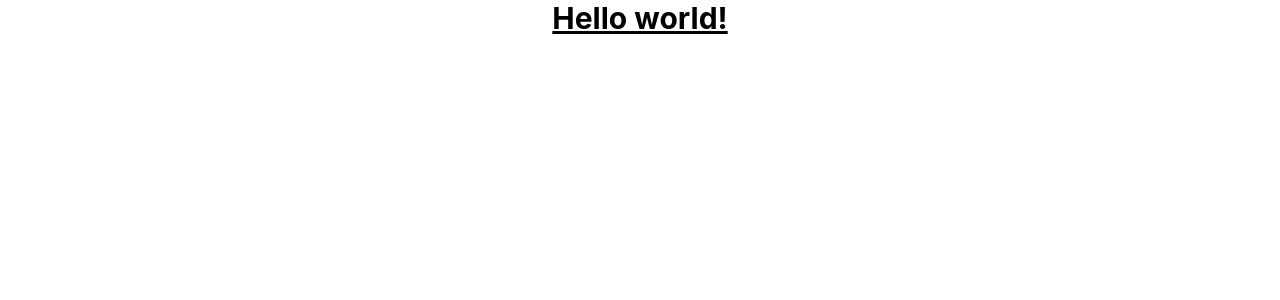
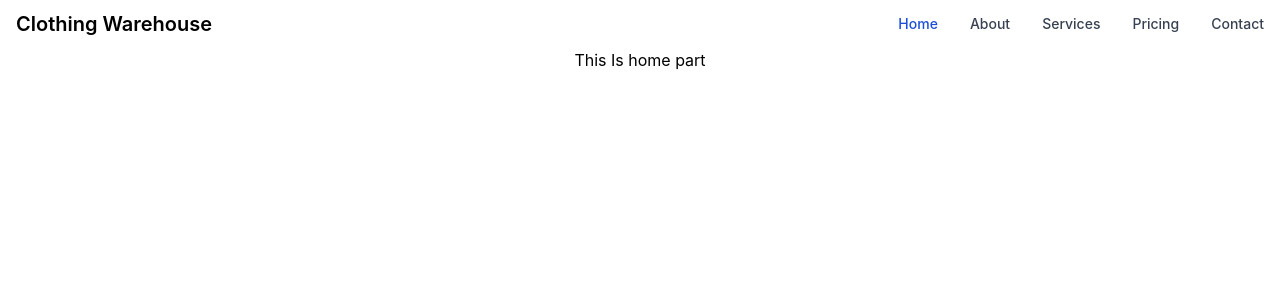
Before and after one commit to its-kayes/warehouse-client, a React (Create React App) app: page / in a window 1280 px wide. Shown: the top 300 px of the page. Built offline with nearby package versions, Linux system fonts and the light colour scheme.

Commit message:
Header Done

```diff
--- a/package.json
+++ b/package.json
@@ -8,6 +8,7 @@
     "@testing-library/user-event": "^13.5.0",
     "react": "^18.1.0",
     "react-dom": "^18.1.0",
+    "react-router-dom": "^6.3.0",
     "react-scripts": "5.0.1",
     "web-vitals": "^2.1.4"
   },
--- a/src/App.js
+++ b/src/App.js
@@ -1,12 +1,18 @@
-import logo from './logo.svg';
 import './App.css';
+import { Route, Routes } from 'react-router-dom';
+import Home from './components/Home/Home';
+import Header from './components/Header/Header';
+import About from './components/About/About';
 
 function App() {
   return (
     <div className="App">
-      <h1 className="text-3xl font-bold underline">
-        Hello world!
-      </h1>
+      <Header></Header>
+        <Routes>
+          <Route path='/' element={<Home></Home>}> </Route>
+          <Route path='/home' element={<Home></Home>}>  </Route>
+          <Route path='/about' element={<About></About>}> </Route>
+        </Routes>
     </div>
   );
 }
--- /dev/null
+++ b/src/components/About/About.js
@@ -0,0 +1,11 @@
+import React from 'react';
+
+const About = () => {
+    return (
+        <div>
+            this is About Part
+        </div>
+    );
+};
+
+export default About;
--- /dev/null
+++ b/src/components/CustomLink/CustomLink.js
@@ -0,0 +1,19 @@
+import { Link, useMatch, useResolvedPath } from "react-router-dom";
+
+function CustomLink({ children, to, ...props }) {
+    let resolved = useResolvedPath(to);
+    let match = useMatch({ path: resolved.pathname, end: true });
+
+    return (
+        <div>
+            <Link
+                style={{ textDecoration: match ? "underline" : "none" }}
+                to={to}
+                {...props}
+            >
+                {children}
+            </Link>
+        </div>
+    );
+}
+export default CustomLink;
--- /dev/null
+++ b/src/components/Header/Header.js
@@ -0,0 +1,47 @@
+import React from 'react';
+import CustomLink from '../CustomLink/CustomLink';
+
+const Header = () => {
+    return (
+        <div>
+
+            <nav class="bg-white border-gray-200 px-2 sm:px-4 py-2.5 rounded dark:bg-gray-800">
+                <div class="container flex flex-wrap justify-between items-center mx-auto">
+                    <span class="self-center text-xl font-semibold whitespace-nowrap dark:text-white">Clothing Warehouse</span>
+                    {/* <a href="https://flowbite.com" class="flex items-center">
+                        <img src="/docs/images/logo.svg" class="mr-3 h-6 sm:h-9" alt="Flowbite Logo" />
+                    </a> */}
+                    <button data-collapse-toggle="mobile-menu" type="button" class="inline-flex items-center p-2 ml-3 text-sm text-gray-500 rounded-lg md:hidden hover:bg-gray-100 focus:outline-none focus:ring-2 focus:ring-gray-200 dark:text-gray-400 dark:hover:bg-gray-700 dark:focus:ring-gray-600" aria-controls="mobile-menu" aria-expanded="false">
+                        <span class="sr-only">Open main menu</span>
+                        <svg class="w-6 h-6" fill="currentColor" viewBox="0 0 20 20" xmlns="http://www.w3.org/2000/svg"><path fill-rule="evenodd" d="M3 5a1 1 0 011-1h12a1 1 0 110 2H4a1 1 0 01-1-1zM3 10a1 1 0 011-1h12a1 1 0 110 2H4a1 1 0 01-1-1zM3 15a1 1 0 011-1h12a1 1 0 110 2H4a1 1 0 01-1-1z" clip-rule="evenodd"></path></svg>
+                        <svg class="hidden w-6 h-6" fill="currentColor" viewBox="0 0 20 20" xmlns="http://www.w3.org/2000/svg"><path fill-rule="evenodd" d="M4.293 4.293a1 1 0 011.414 0L10 8.586l4.293-4.293a1 1 0 111.414 1.414L11.414 10l4.293 4.293a1 1 0 01-1.414 1.414L10 11.414l-4.293 4.293a1 1 0 01-1.414-1.414L8.586 10 4.293 5.707a1 1 0 010-1.414z" clip-rule="evenodd"></path></svg>
+                    </button>
+                    <div class="hidden w-full md:block md:w-auto" id="mobile-menu">
+                        <ul class="flex flex-col mt-4 md:flex-row md:space-x-8 md:mt-0 md:text-sm md:font-medium">
+                            <li>
+                                <CustomLink className='block py-2 pr-4 pl-3 text-white bg-blue-700 rounded md:bg-transparent md:text-blue-700 md:p-0 dark:text-white' to='/home'> Home </CustomLink>
+                                {/* <a href="#" class="block py-2 pr-4 pl-3 text-white bg-blue-700 rounded md:bg-transparent md:text-blue-700 md:p-0 dark:text-white" aria-current="page">Home</a> */}
+                            </li>
+                            <li>
+                                <CustomLink className=' block py-2 pr-4 pl-3 text-gray-700 border-b border-gray-100 hover:bg-gray-50 md:hover:bg-transparent md:border-0 md:hover:text-blue-700 md:p-0 dark:text-gray-400 md:dark:hover:text-white dark:hover:bg-gray-700 dark:hover:text-white md:dark:hover:bg-transparent dark:border-gray-700' to='/about'> About </CustomLink>
+                                {/* <a href="#" class="block py-2 pr-4 pl-3 text-gray-700 border-b border-gray-100 hover:bg-gray-50 md:hover:bg-transparent md:border-0 md:hover:text-blue-700 md:p-0 dark:text-gray-400 md:dark:hover:text-white dark:hover:bg-gray-700 dark:hover:text-white md:dark:hover:bg-transparent dark:border-gray-700">About</a> */}
+                            </li>
+                            <li>
+                                <a href="#" class="block py-2 pr-4 pl-3 text-gray-700 border-b border-gray-100 hover:bg-gray-50 md:hover:bg-transparent md:border-0 md:hover:text-blue-700 md:p-0 dark:text-gray-400 md:dark:hover:text-white dark:hover:bg-gray-700 dark:hover:text-white md:dark:hover:bg-transparent dark:border-gray-700">Services</a>
+                            </li>
+                            <li>
+                                <a href="#" class="block py-2 pr-4 pl-3 text-gray-700 border-b border-gray-100 hover:bg-gray-50 md:hover:bg-transparent md:border-0 md:hover:text-blue-700 md:p-0 dark:text-gray-400 md:dark:hover:text-white dark:hover:bg-gray-700 dark:hover:text-white md:dark:hover:bg-transparent dark:border-gray-700">Pricing</a>
+                            </li>
+                            <li>
+                                <a href="#" class="block py-2 pr-4 pl-3 text-gray-700 hover:bg-gray-50 md:hover:bg-transparent md:border-0 md:hover:text-blue-700 md:p-0 dark:text-gray-400 md:dark:hover:text-white dark:hover:bg-gray-700 dark:hover:text-white md:dark:hover:bg-transparent">Contact</a>
+                            </li>
+                        </ul>
+                    </div>
+                </div>
+            </nav>
+
+        </div>
+    );
+};
+
+export default Header;
--- /dev/null
+++ b/src/components/Home/Home.js
@@ -0,0 +1,12 @@
+import React from 'react';
+
+const Home = () => {
+    return (
+        <div>
+            <h1> This Is home part </h1>
+
+        </div>
+    );
+};
+
+export default Home;
--- a/src/index.js
+++ b/src/index.js
@@ -3,11 +3,14 @@
 import './index.css';
 import App from './App';
 import reportWebVitals from './reportWebVitals';
+import { BrowserRouter } from 'react-router-dom';
 
 const root = ReactDOM.createRoot(document.getElementById('root'));
 root.render(
   <React.StrictMode>
-    <App />
+    <BrowserRouter>
+      <App />
+    </BrowserRouter>
   </React.StrictMode>
 );
 
```
Also changed, not shown: 1 other file (tests, documents, lock files or other folders).
